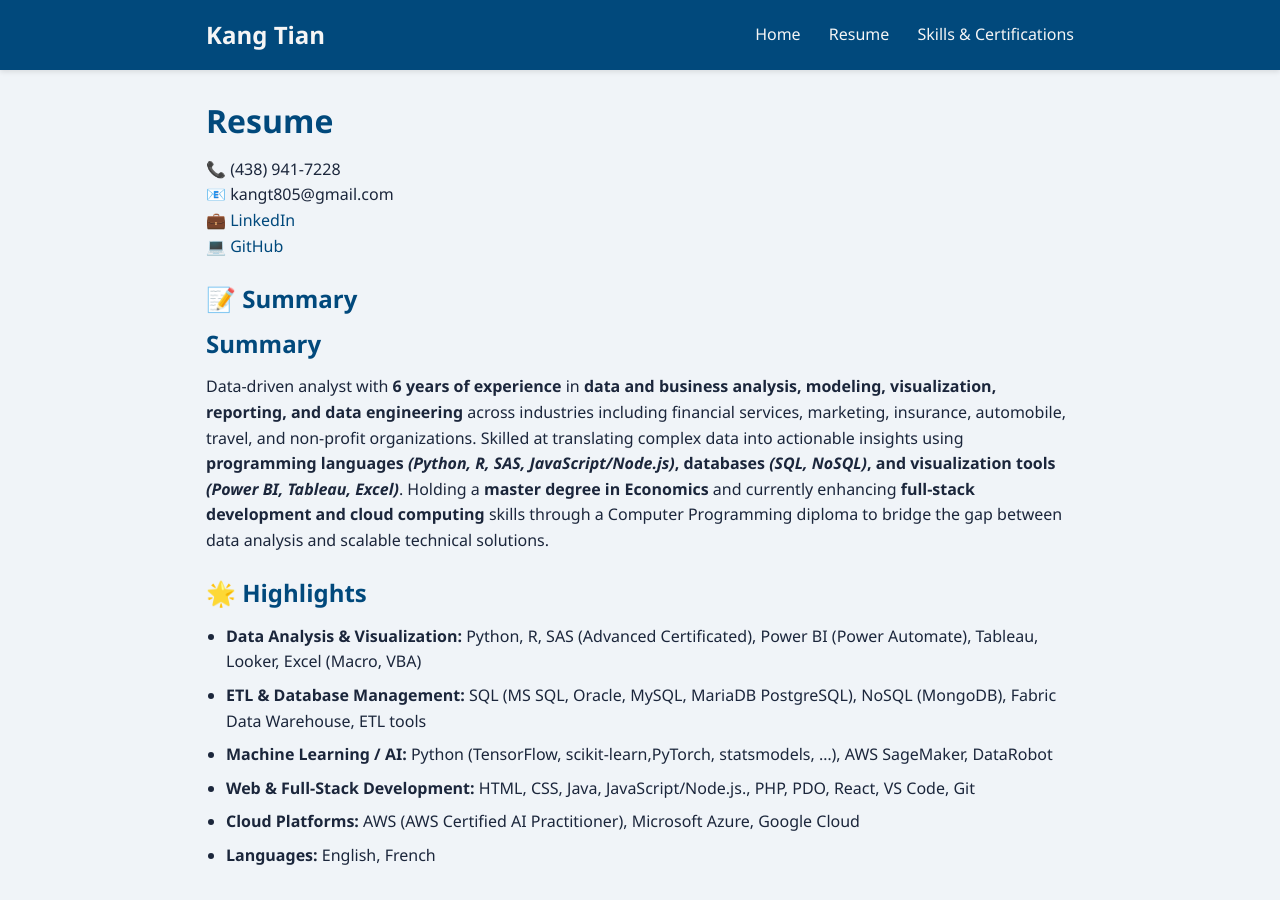
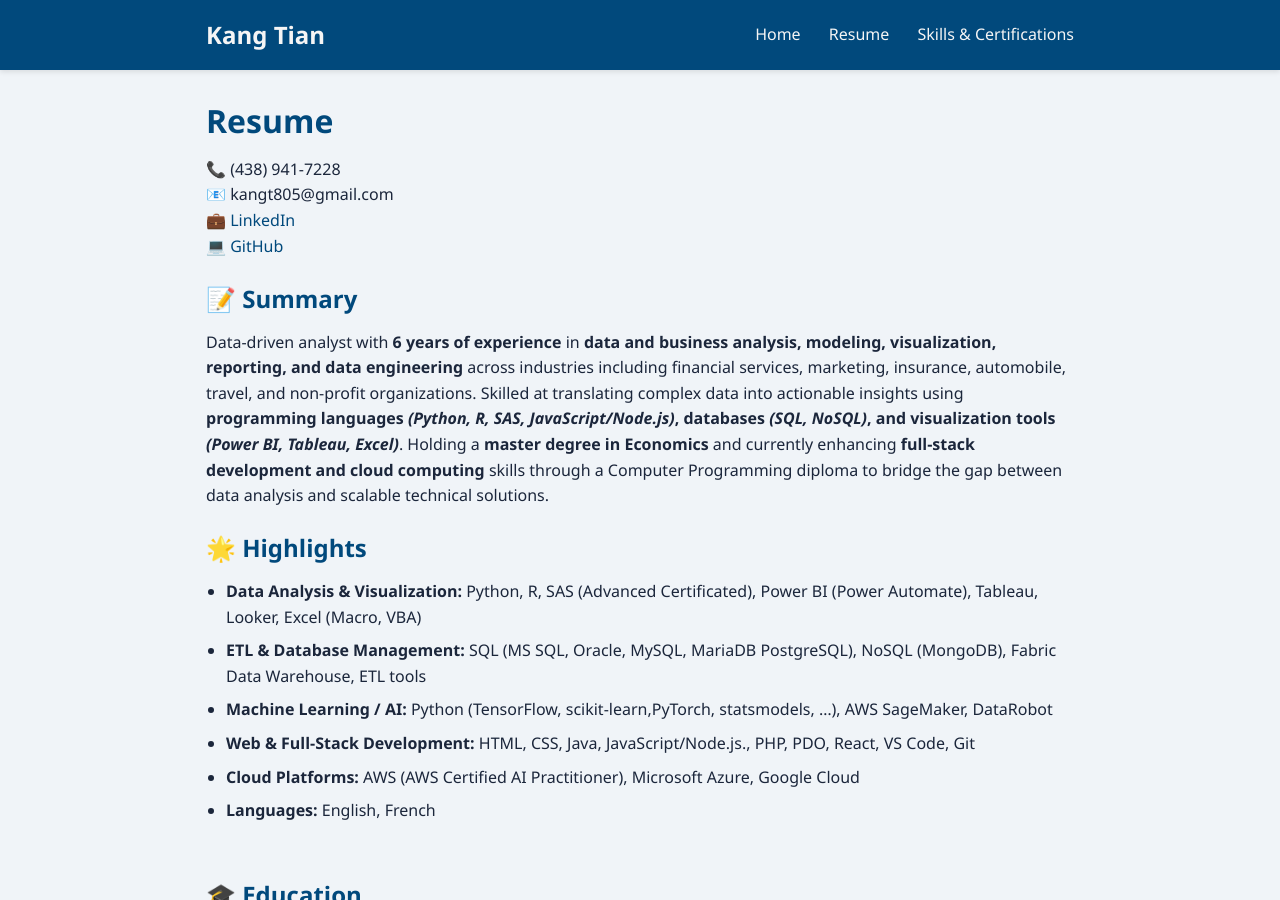
Before and after one commit to kang-tian/kang-tian.github.io, a Jekyll site: the page built from resume.md, in a window 1280 px wide and 900 px high. Built offline with Jekyll 4.4.1, drawn with Linux system fonts in a browser that asks for light colours; some of the changed text lies outside the part shown.

Commit message:
Update resume.md

```diff
--- a/resume.md
+++ b/resume.md
@@ -16,7 +16,6 @@ categories: [resume, portfolio]
 <p> &nbsp; </p>
 
 ## 📝 Summary
-## Summary
 
 Data-driven analyst with **6 years of experience** in **data and business analysis, modeling, visualization, reporting, and data engineering** across industries including financial services, marketing, insurance, automobile, travel, and non-profit organizations. Skilled at translating complex data into actionable insights using **programming languages *(Python, R, SAS, JavaScript/Node.js)*, databases *(SQL, NoSQL)*, and visualization tools *(Power BI, Tableau, Excel)***. Holding a **master degree in Economics** and currently enhancing **full-stack development and cloud computing** skills through a Computer Programming diploma to bridge the gap between data analysis and scalable technical solutions.
 
```
Also changed, not shown: other parts of resume.md (+0 -2 lines).
